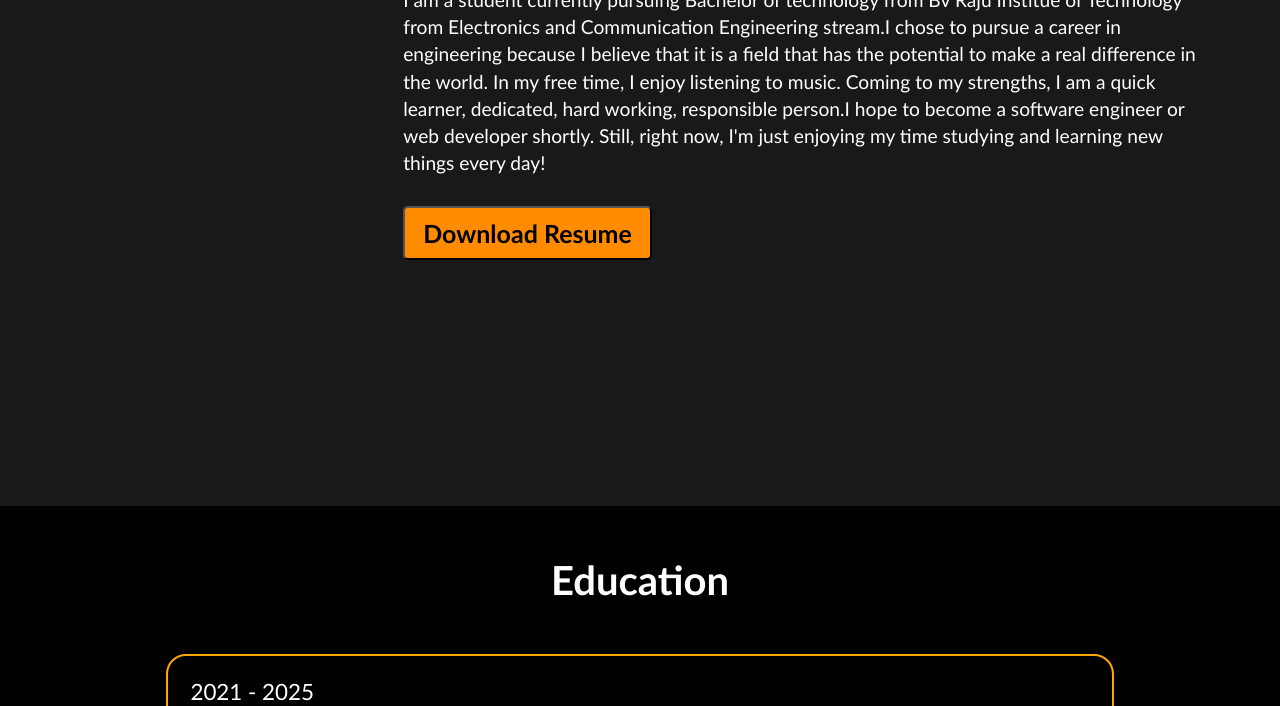
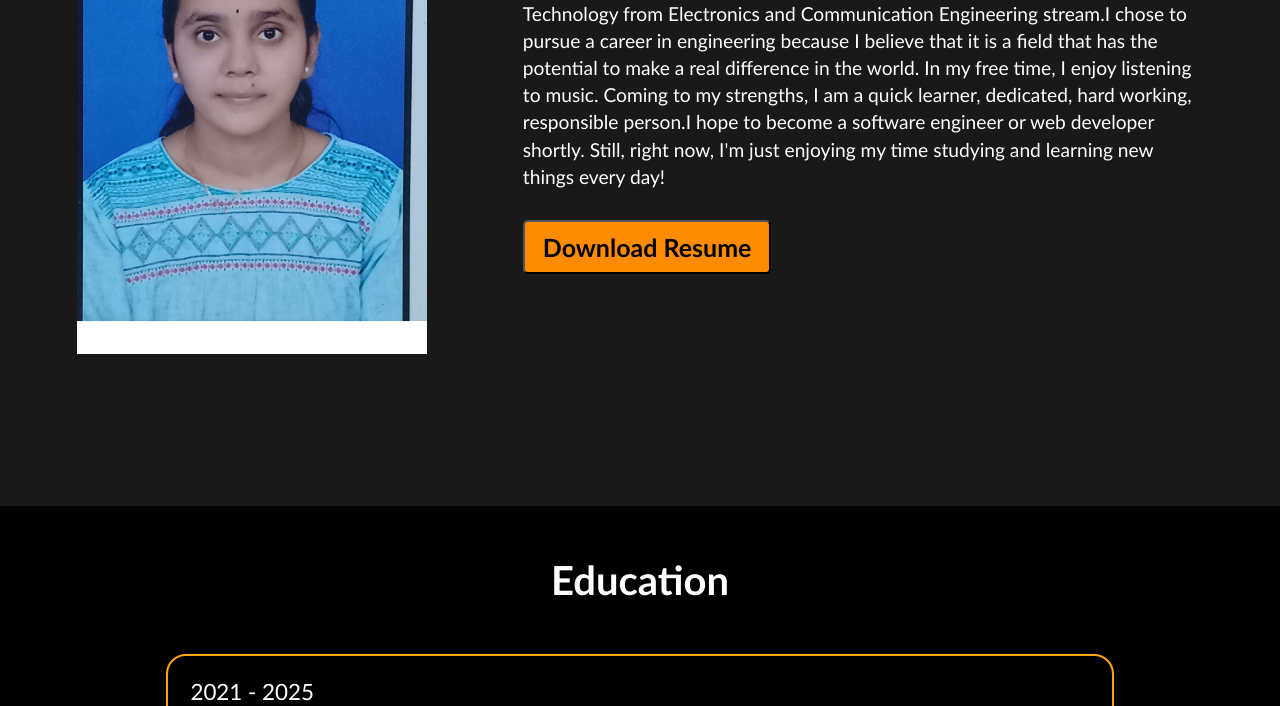
Before and after one commit to Srujanakongoti/webdevop, a plain HTML site: page index.html in a window 1280 px wide. Shown: the part 394-1100 px from the top of the page. Drawn offline with Linux system fonts and the light colour scheme.

Commit message:
Update index.html

```diff
--- a/index.html
+++ b/index.html
@@ -20,7 +20,7 @@
     </header>
 
     <section class="about" id="about">
-      <img src="image/srujana image_page-0001.jpg" alt="" class="image" />
+      <img src="srujana image_page-0001.jpg" alt="" class="image" />
       <div class="about-content">
         <h1>Hi, I'm <span>Kongoti Srujana</span></h1>
         <p>
```
